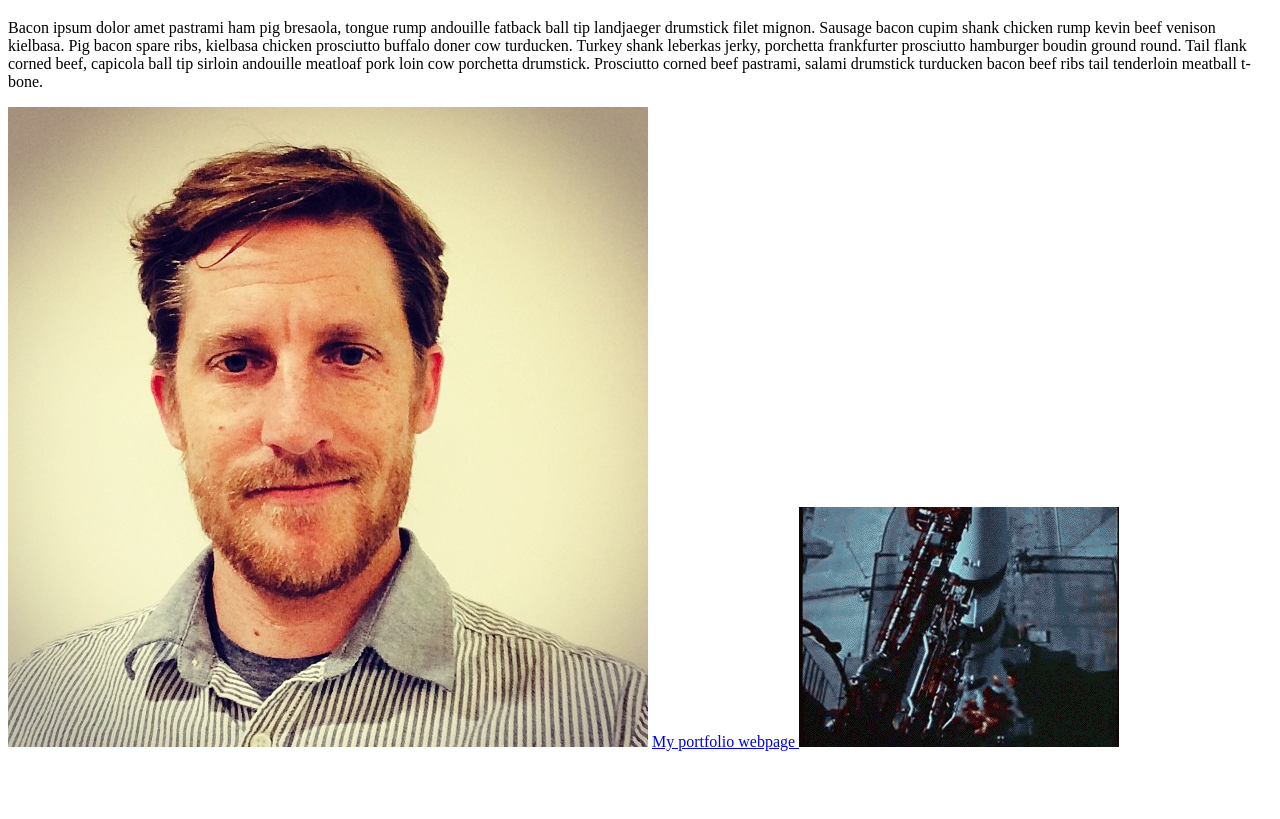
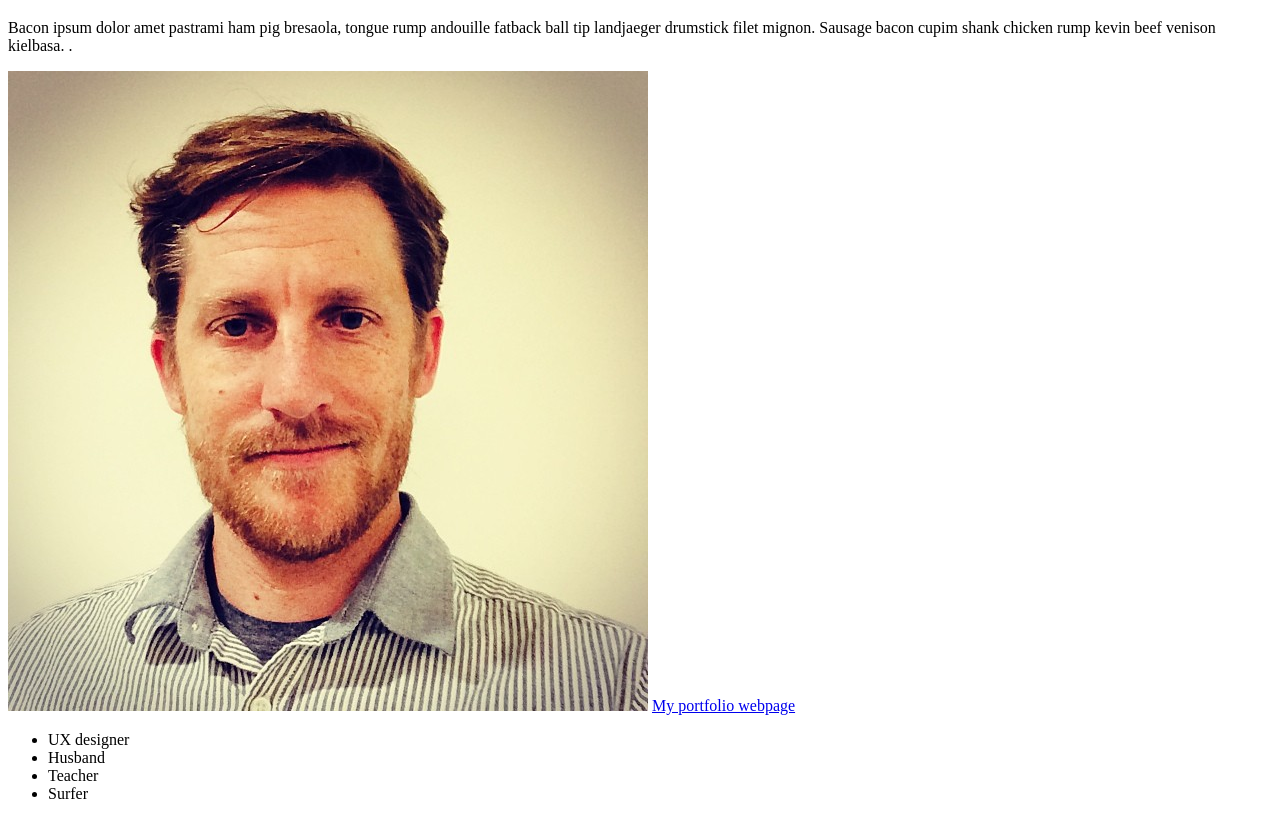
Before and after one commit to crbecker1/myfristhtml, a plain HTML site: page index.html in a window 1280 px wide. Shown: the part 61-880 px from the top of the page. Before the commit the page ends 820 px from the top, so only its background shows below. Drawn offline with Linux system fonts and the light colour scheme.

Commit message:
Updead Bacon and add List

```diff
--- a/index.html
+++ b/index.html
@@ -11,14 +11,22 @@
     <!-- this body copy -->
 
 <h1>Hello UT AUSTIN HTML </h1>
-   <p>Bacon ipsum dolor amet pastrami ham pig bresaola, tongue rump andouille fatback ball tip landjaeger drumstick filet mignon. Sausage bacon cupim shank chicken rump kevin beef venison kielbasa. Pig bacon spare ribs, kielbasa chicken prosciutto buffalo doner cow turducken. Turkey shank leberkas jerky, porchetta frankfurter prosciutto hamburger boudin ground round. Tail flank corned beef, capicola ball tip sirloin andouille meatloaf pork loin cow porchetta drumstick. Prosciutto corned beef pastrami, salami drumstick turducken bacon beef ribs tail tenderloin meatball t-bone.</p>
+   <p>Bacon ipsum dolor amet pastrami ham pig bresaola, tongue rump andouille fatback ball tip landjaeger drumstick filet mignon. Sausage bacon cupim shank chicken rump kevin beef venison kielbasa. .</p>
     </div>
 <div></div>
     <img src="Images/profile-pic.jpg" alt="chrisrbecker profile">
 
     <a href="http://www.chrisrbecker.com"> My portfolio webpage </a>
 
-    <img src="Images/rocket.gif" alt="rocket gif">
+    <ul>
+       <li> UX designer</li>
+       <li> Husband</li>
+       <li> Teacher</li>
+       <li> Surfer</li>
+
+    </ul>
+
+
 
 </body>
 </html>
```
